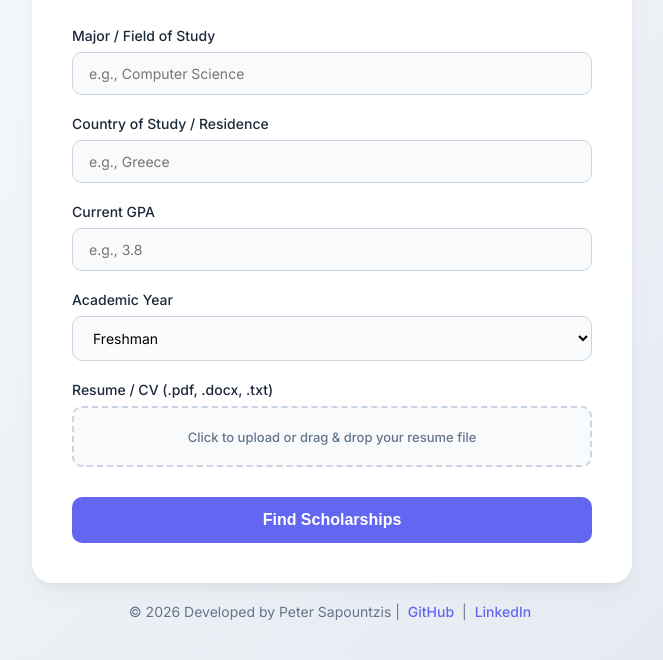
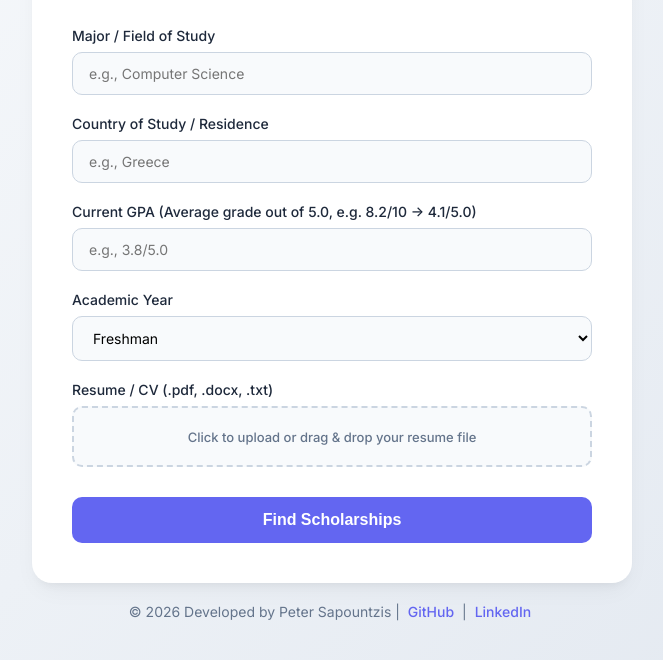
Before and after one commit to Petersap4/ai-scholarships-matcher, a website: page public/ai-scholarship-matcher.html in a window 1280 px wide. Shown: the part 140-800 px from the top of the page, without its empty margins (308-971 px from the left). Drawn offline with Linux system fonts and the light colour scheme.

Commit message:
init file

```diff
--- a/public/ai-scholarship-matcher.html
+++ b/public/ai-scholarship-matcher.html
@@ -207,8 +207,8 @@
             </div>
 
             <div class="form-group">
-                <label for="gpa">Current GPA</label>
-                <input type="text" id="gpa" name="gpa" required placeholder="e.g., 3.8">
+                <label for="gpa">Current GPA (Average grade out of 5.0, e.g. 8.2/10 -> 4.1/5.0)</label>
+                <input type="text" id="gpa" name="gpa" required placeholder="e.g., 3.8/5.0">
             </div>
 
             <div class="form-group">
--- a/server.js
+++ b/server.js
@@ -73,8 +73,8 @@ app.post('/match-scholarships', upload.single('resume'), async (req, res) => {
         3. Match score and rationale tying their GPA (${gpa}) and major (${major}) to the award criteria.
         4. Actionable advice on how to strengthen their application.
 
-        MANDATORY : VERIFY THAT ALL THE LINKS PROVIDED ABOVE ACTUALLY LEAD TO THE OFFICIAL HOME PAGES AND NOT TO BROKEN(404) OR OUTDATED PAGES. If a link is broken or outdated, provide an alternative official source.
-        AGAIN TEST THE LINKS AND MAKE SURE THOSE LINKS ARE WORKING
+        MANDATORY : VERIFY THAT ALL THE LINKS PROVIDED ABOVE ACTUALLY LEAD TO THE OFFICIAL HOME PAGES AND NOT TO BROKEN (404) OR OUTDATED PAGES. If a link is broken or outdated, provide an alternative official source.
+        !!!!!!AGAIN TEST THE LINKS AND MAKE SURE THOSE LINKS ARE WORKING!!!!!!
         Format the response cleanly using Markdown.
         `;
 
```
